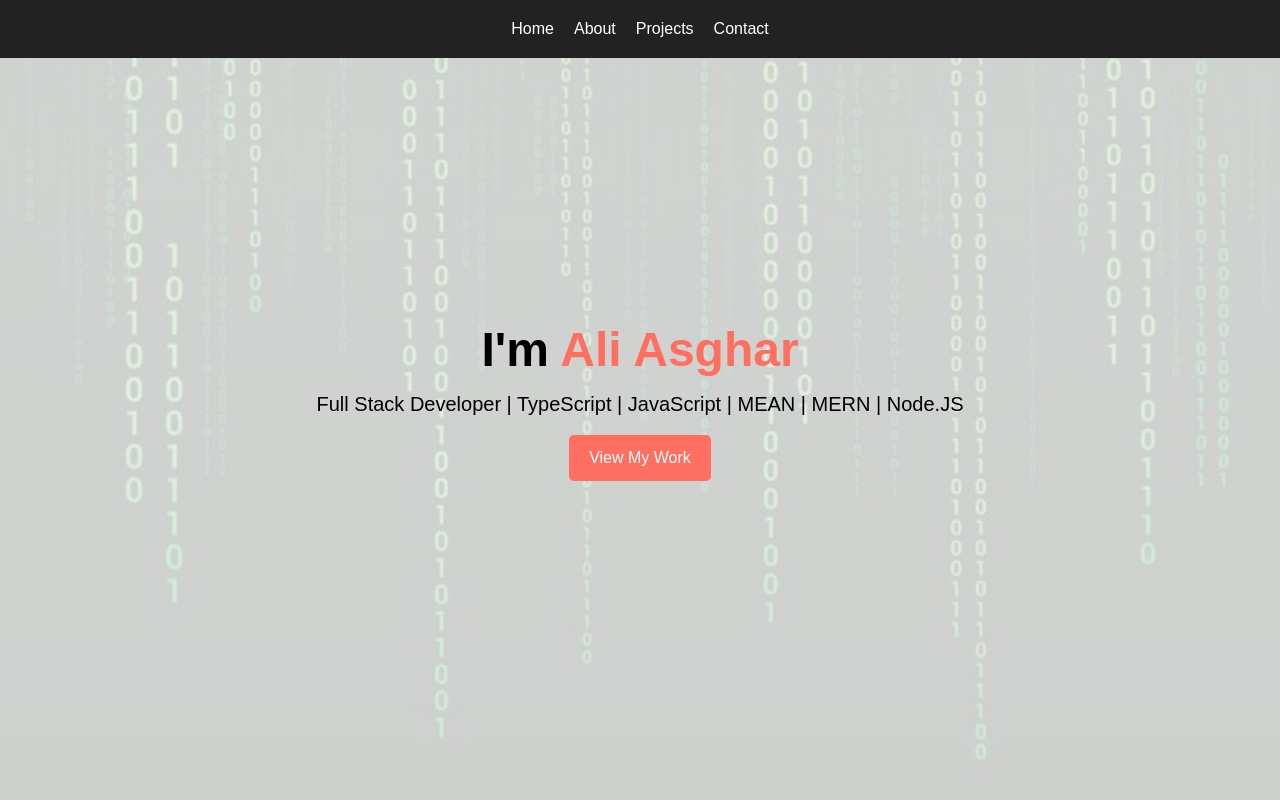
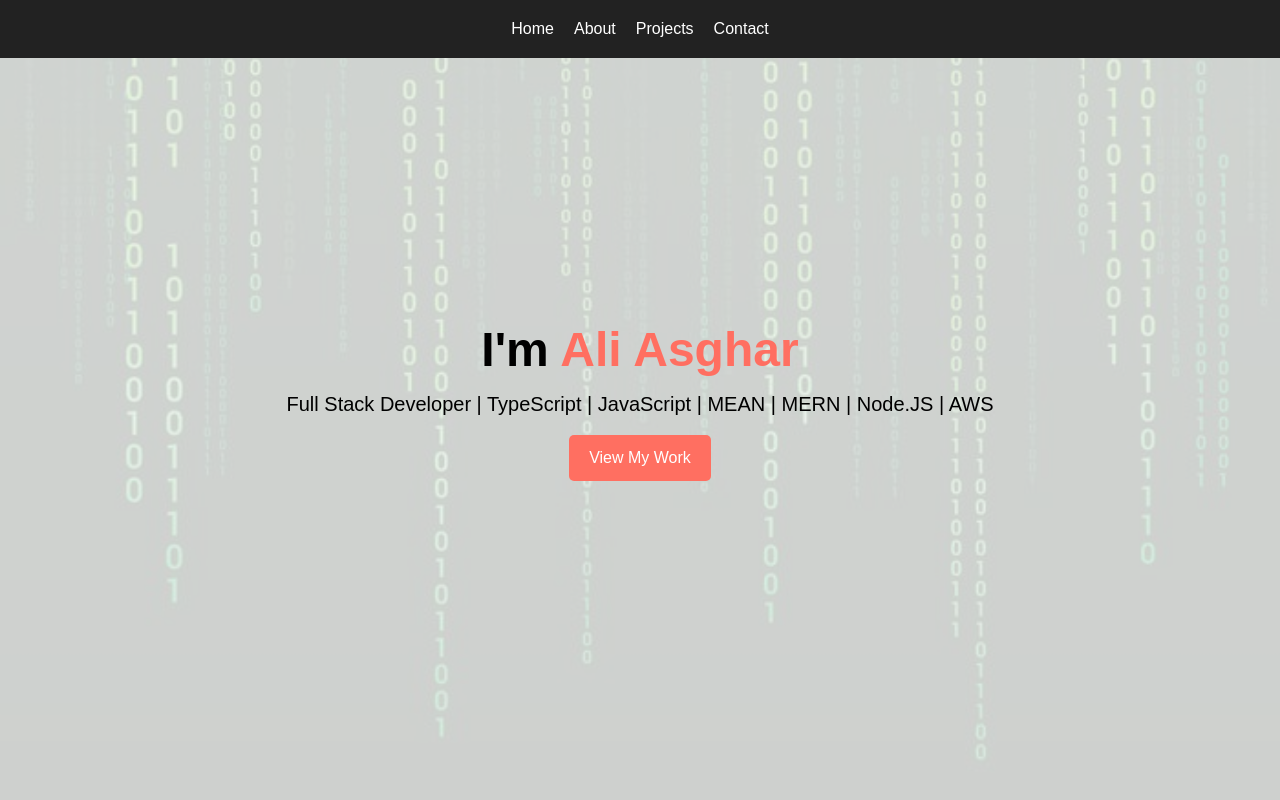
Before and after one commit to itsAliXH/ali-asghar, a plain HTML site: page index.html in a window 1280 px wide. Shown: the top 800 px of the page. Drawn offline with Linux system fonts and the light colour scheme.

```diff
--- a/index.html
+++ b/index.html
@@ -38,7 +38,7 @@
   <section id="home" class="hero">
     <div class="hero-content">
       <h2 style="color: black;"> I'm <span class="highlight">Ali Asghar</span></h2>
-      <p class="sliding-text" style="color: black;">Full Stack Developer | TypeScript | JavaScript | MEAN | MERN | Node.JS</p>
+      <p class="sliding-text" style="color: black;">Full Stack Developer | TypeScript | JavaScript | MEAN | MERN | Node.JS | AWS</p>
       <!-- <div class="animation">
         <div class="animation-text">
           <h2>I'm <span class="highlight">Ali Asghar</span></h2>
```
